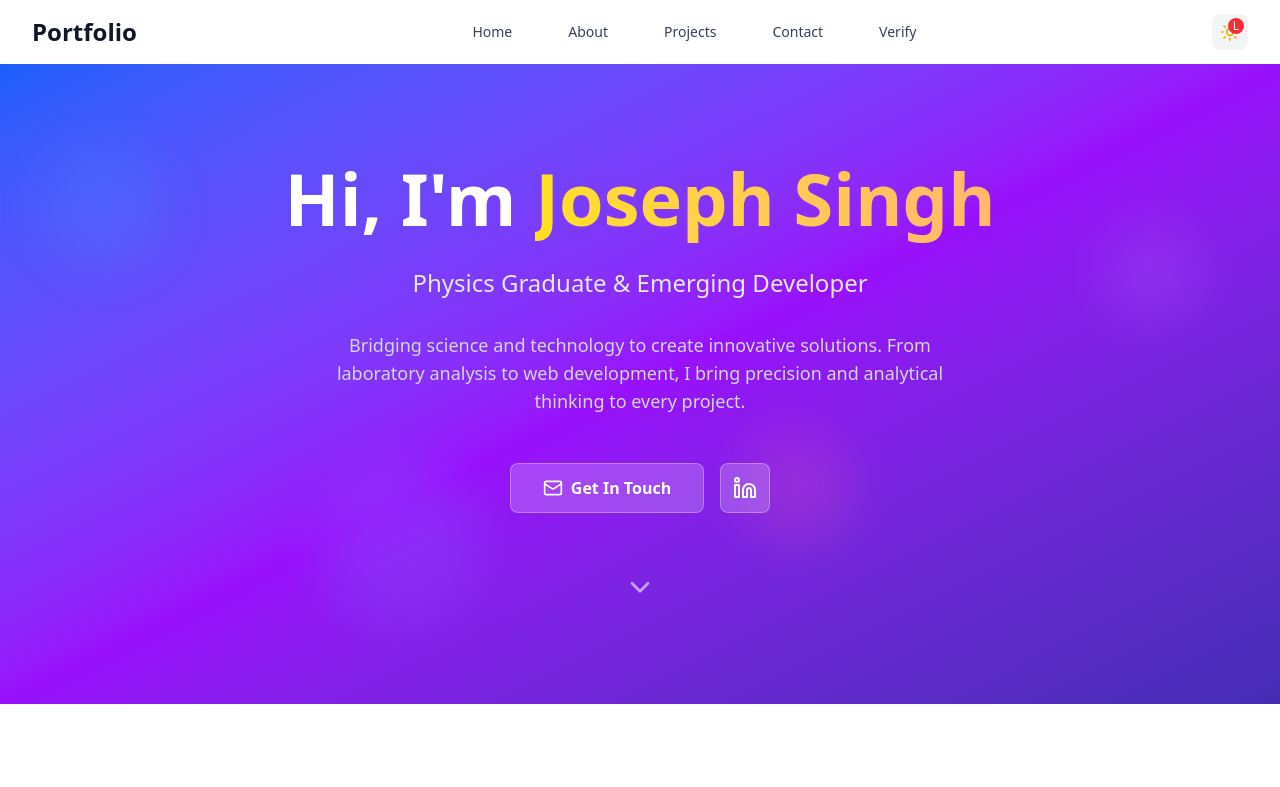
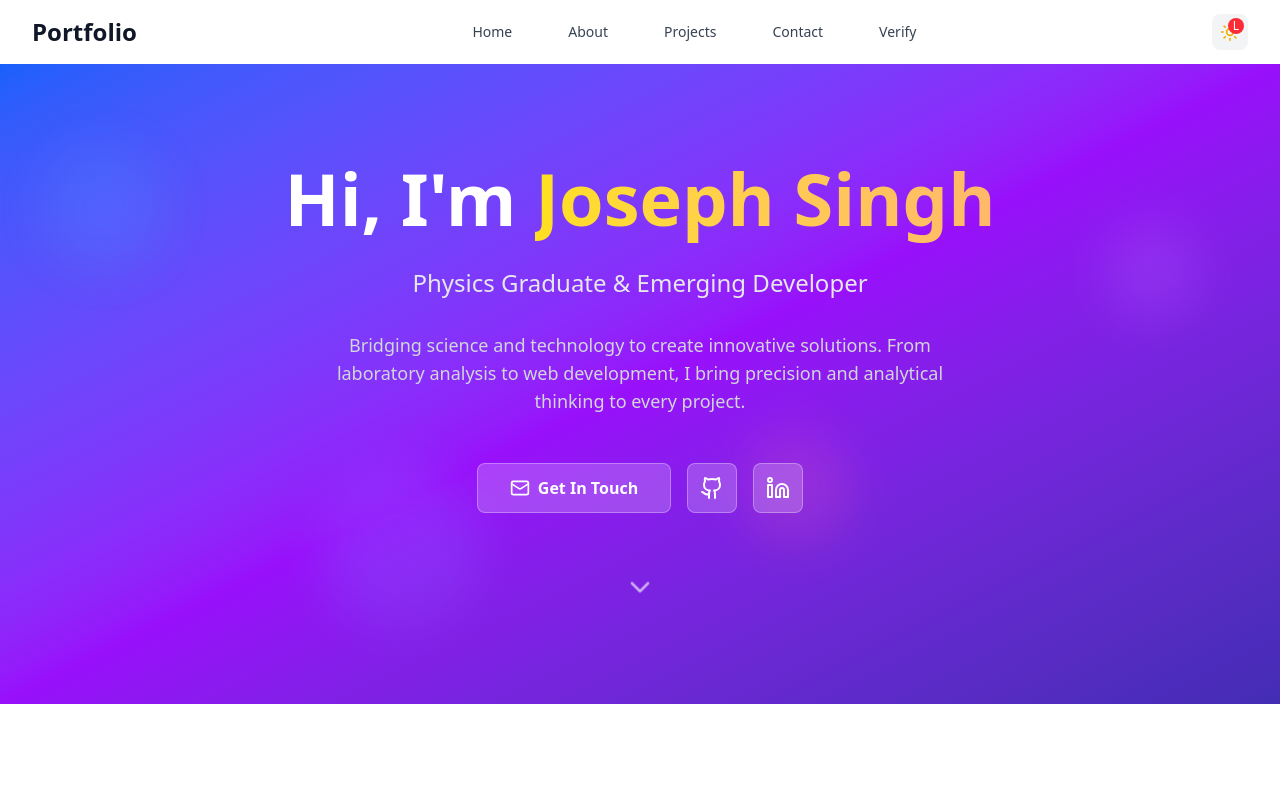
Before and after one commit to joseph-singh-lai/personal-portfolio-9987, a Next.js app: page / in a window 1280 px wide. Shown: the top 787 px of the page. Built offline with nearby package versions, Linux system fonts and the light colour scheme.

Commit message:
Restore GitHub icon with correct link

```diff
--- a/src/components/Hero.tsx
+++ b/src/components/Hero.tsx
@@ -1,7 +1,7 @@
 'use client'
 
 import { motion } from 'framer-motion'
-import { ChevronDown, Linkedin, Mail } from 'lucide-react'
+import { ChevronDown, Github, Linkedin, Mail } from 'lucide-react'
 import ScrollAnimation from './ScrollAnimation'
 
 const Hero = () => {
@@ -76,6 +76,15 @@ const Hero = () => {
 
               <div className="flex gap-3 sm:gap-4 justify-center">
                 <a
+                  href="https://github.com/joseph-singh-lai/"
+                  target="_blank"
+                  rel="noopener noreferrer"
+                  className="p-3 bg-white/20 backdrop-blur-sm hover:bg-white/30 rounded-lg border border-white/30 transition-all duration-200"
+                  aria-label="GitHub"
+                >
+                  <Github size={20} className="text-white sm:w-6 sm:h-6" />
+                </a>
+                <a
                   href="https://www.linkedin.com/in/joseph-singh-90a87b161/"
                   target="_blank"
                   rel="noopener noreferrer"
```
